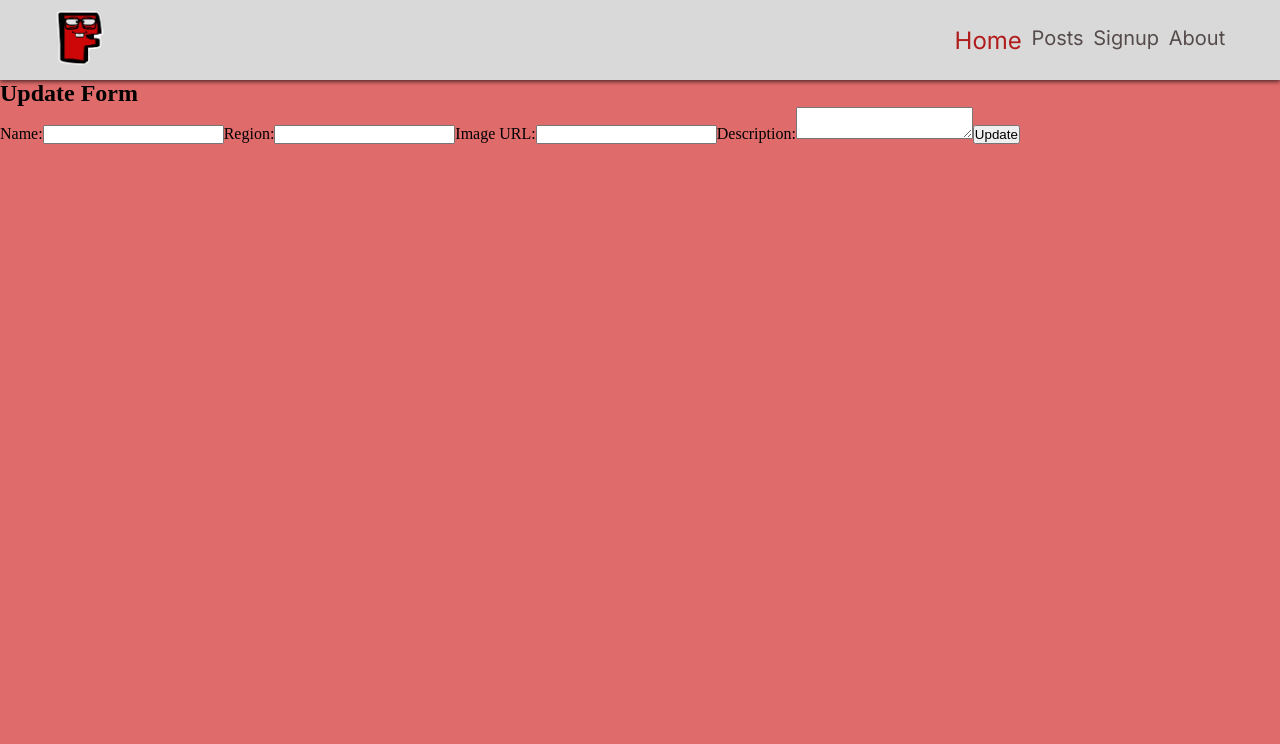
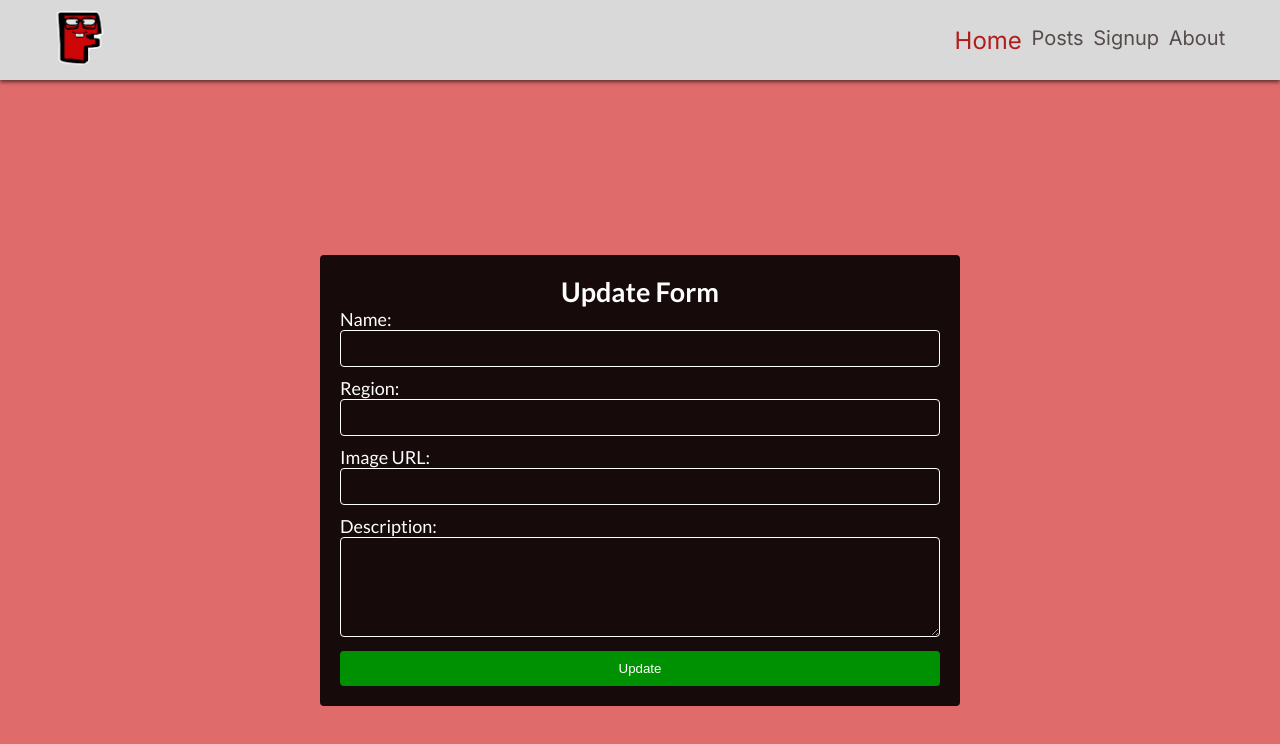
Before and after one commit to kalviumcommunity/S54_FashioWeirdo, a React (Vite) app in the folder CLIENT/: page /UpdateForm/1 in a window 1280 px wide. Shown: the top 744 px of the page. Built offline with nearby package versions, Linux system fonts and the light colour scheme; no server answers.

Commit message:
update and delete is done

```diff
--- a/CLIENT/src/App.css
+++ b/CLIENT/src/App.css
@@ -189,7 +189,7 @@ body{
   margin-top: auto 5px;
   box-shadow: 5px 2px 4px rgba(0, 0, 0, 0.5);
   cursor: pointer;
-  position: relative; /* Added for proper z-index positioning */
+  position: relative;
 }
 
 .post-item img {
@@ -198,7 +198,7 @@ body{
 }
 
 .post-description {
-  display: none; /* Initially hidden */
+  display: none;
   position: absolute;
   top: 50%;
   left: 50%;
@@ -206,15 +206,15 @@ body{
   background-color: rgba(255, 255, 255, 0.9);
   padding: 10px;
   border-radius: 5px;
-  z-index: 1; /* Ensure description is on top of other content */
+  z-index: 1;
 }
 
 .post-item:hover .post-description {
-  display: block; /* Displayed when hovered */
+  display: block;
 }
 
 .modal {
-  display: none; /* Initially hidden */
+  display: none;
   position: fixed;
   z-index: 1;
   left: 0;
@@ -226,14 +226,14 @@ body{
 }
 
 .modal.active {
-  display: block; /* Displayed when active class is present */
+  display: block;
 }
 
 .modal-content {
   display: flex;
-  flex-direction: column; /* Ensures children stack vertically */
-  align-items: center; /* Aligns children horizontally */
-  justify-content: center; /* Aligns children vertically */
+  flex-direction: column;
+  align-items: center;
+  justify-content: center;
   background-color: #fefefe;
   margin: 15% auto;
   padding: 20px;
@@ -276,7 +276,7 @@ body{
   left:600px ;
 }
 
-/* Existing CSS styles */
+
 
 .forms {
   width: 25vw;
@@ -306,7 +306,7 @@ body{
   background-color: #00872b;
 }
 
-/* New CSS for background */
+
 
 .forms {
   background: rgba(0, 0, 0, 0.9); /* Semi-transparent black background */
@@ -416,3 +416,60 @@ body{
   cursor: pointer;
   font-size: 16px;
 }
+
+.align {
+  display: flex;
+  justify-content: center;
+  align-items: center;
+  height: 100vh;
+}
+
+.update-form {
+  background: rgba(0, 0, 0, 0.9);
+  padding: 20px;
+  border-radius: 4px;
+  font-size: 18px;
+  color: #ffffff;
+  font-family: "Lato", sans-serif;
+  display: flex;
+  flex-direction: column;
+  align-items: center;
+  width: 50vw;
+}
+
+.update-form form {
+  width: 100%;
+}
+
+.update-form label {
+  margin-bottom: 10px;
+}
+
+.update-form input,
+.update-form textarea {
+  width: 100%;
+  padding: 10px;
+  margin-bottom: 10px;
+  border: 1px solid #ffffff;
+  border-radius: 4px;
+  background-color: transparent;
+  color: #ffffff;
+}
+
+.update-form textarea {
+  height: 100px;
+}
+
+.update-form button {
+  width: 100%;
+  padding: 10px;
+  border: none;
+  border-radius: 4px;
+  background-color: #009102;
+  color: #ffffff;
+  cursor: pointer;
+}
+
+.update-form button:hover {
+  background-color: #006e02;
+}
--- a/CLIENT/src/Components/Post.jsx
+++ b/CLIENT/src/Components/Post.jsx
@@ -11,12 +11,12 @@ function Posts() {
   useEffect(() => {
     async function fetchData() {
       try {
-        const response = await axios.get(import.meta.env.VITE_API_URL); // Adjust the API route accordingly
+        const response = await axios.get(import.meta.env.VITE_API_URL);
         setData(response.data);
-        setError(null); // Reset error state if successful
+        setError(null);
       } catch (error) {
         console.error("Error fetching data:", error);
-        setError("Error fetching data. Please try again."); // Set error message
+        setError("Error fetching data. Please try again.");
       }
     }
     fetchData();
@@ -27,10 +27,9 @@ function Posts() {
   };
 
   const handleDelete = async (id, event) => {
-    event.stopPropagation(); // Stop the event from bubbling up
+    event.stopPropagation();
     try {
-      await axios.delete(`${import.meta.env.VITE_API_URL}/${id}`); // Adjust the API route accordingly
-      setData(data.filter((item) => item._id !== id)); // Remove the deleted item from the data array
+      await axios.delete(`${import.meta.env.VITE_API_URL}/${id}`);
       toast.success("Post Deleted Successfully");
     } catch (error) {
       console.error("Error deleting data:", error);
@@ -64,7 +63,7 @@ function Posts() {
                   <p>{item.description}</p>
                 </div>
               )}
-              {/* Delete button */}
+
               <button
                 onClick={(event) => handleDelete(item._id, event)}
                 className="delete-button"
--- a/CLIENT/src/Components/UpdateForm.jsx
+++ b/CLIENT/src/Components/UpdateForm.jsx
@@ -5,7 +5,7 @@ import { toast, ToastContainer } from "react-toastify";
 import "react-toastify/dist/ReactToastify.css";
 
 function UpdateForm() {
-  const { id } = useParams(); // Get the ID parameter from the URL
+  const { id } = useParams();
   const [formData, setFormData] = useState({
     name: "",
     region: "",
@@ -34,16 +34,17 @@ function UpdateForm() {
     e.preventDefault();
     try {
       await axios.put(`${import.meta.env.VITE_API_URL}/${id}`, formData);
-      // Redirect or display a success message
+
       console.log(formData)
       toast.success("Form submitted successfully!");
     } catch (error) {
       console.error("Error updating data:", error);
-      // Handle error
+
     }
   };
 
   return (
+    <div className="align">
         <div className="update-form">
             <h2>Update Form</h2>
                 <form onSubmit={handleSubmit}>
@@ -59,6 +60,7 @@ function UpdateForm() {
                 </form>
             <ToastContainer />
         </div>
+    </div>
   );
 }
 
```
Lines whose indentation alone changed are shown as unchanged.
